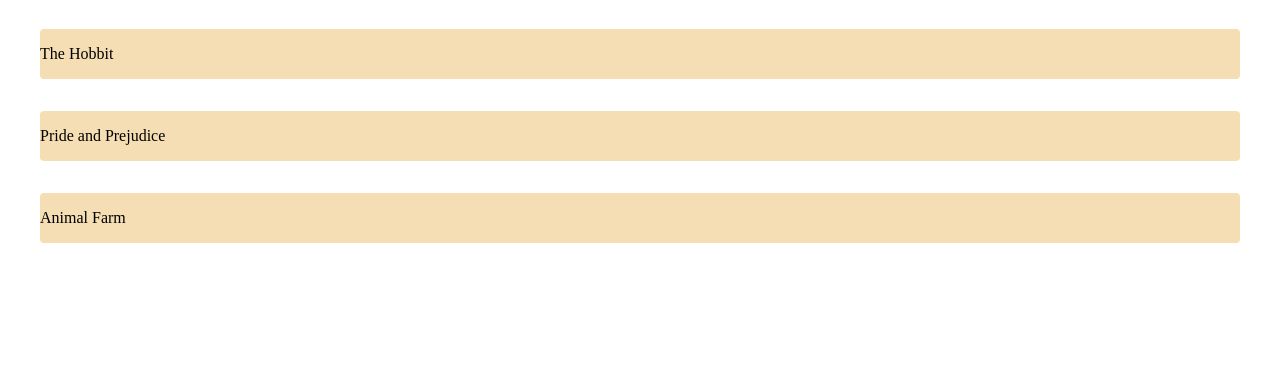
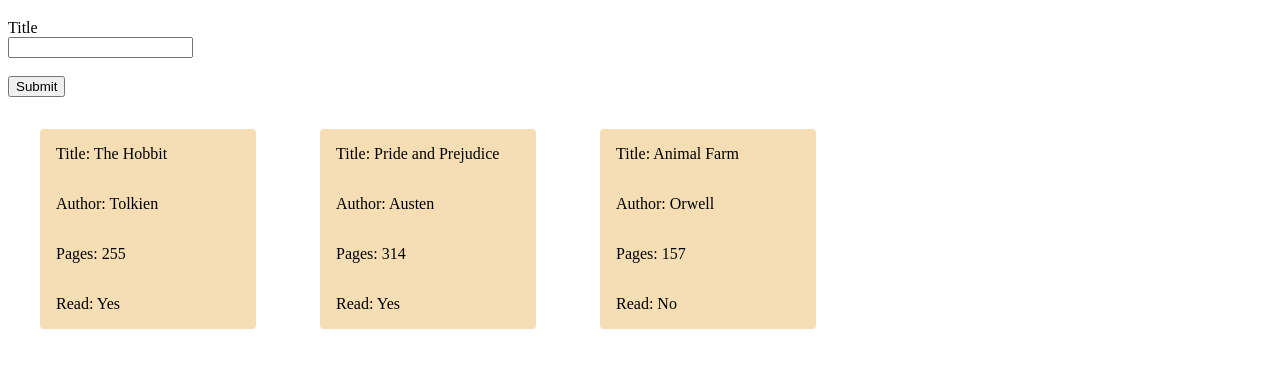
Before and after one commit to jbaldwin0/odin-library, a website: page index.html in a window 1280 px wide. Shown: the part 61-428 px from the top of the page. Drawn offline with Linux system fonts and the light colour scheme.

Commit message:
Create function to add book titles from form

```diff
--- a/index.html
+++ b/index.html
@@ -10,6 +10,11 @@
 </head>
 <body>
     <h1>My Library</h1>
+    <form action="" onsubmit="return false;">
+        <label for="title">Title</label><br>
+        <input type="text" id="title" value=""><br><br>
+        <input type="submit" id="submit" value="Submit">
+      </form>
     <div id="shelf">
 
     </div>
--- a/script.js
+++ b/script.js
@@ -1,5 +1,5 @@
 const myLibrary = [];
-var shelf = document.getElementById("shelf");
+const shelf = document.getElementById("shelf");
 
 function Book(title, author, pages, read) {
     this.title = title;
@@ -14,10 +14,12 @@ function addBookToLibrary(book) {
 
 function iterateThroughBooks(library) {
     for (let i = 0; i < library.length; i++) {
-        console.log(library[i]);
         const book = `
         <div class="books">
-            <p>${library[i].title}</p>
+            <p>Title: ${library[i].title}</p>
+            <p>Author: ${library[i].author}</p>
+            <p>Pages: ${library[i].pages}</p>
+            <p>Read: ${library[i].read}</p>
         </div>
         `;
         shelf.insertAdjacentHTML("beforeend", book);
@@ -25,8 +27,18 @@ function iterateThroughBooks(library) {
     }
 }
 
-// document.body.innerHTML = markup;
-// library[i].title;
+const submit = document.getElementById("submit");
+
+submit.addEventListener("click", () =>{
+    const title = document.getElementById("title").value;
+    const book = `
+    <div class="books">
+        <p>Title: ${title}</p>
+    </div>
+    `;
+    shelf.insertAdjacentHTML("afterbegin", book);
+});
+
 const hobbit = new Book("The Hobbit", "Tolkien", "255", "Yes");
 const pride = new Book("Pride and Prejudice", "Austen", "314", "Yes");
 const animal = new Book("Animal Farm", "Orwell", "157", "No");
--- a/style.css
+++ b/style.css
@@ -3,5 +3,13 @@
     background-color: wheat;
     border-radius: 4px;
     display: flex;
+    flex-direction: column;
     margin: 2em;
+    padding-left: 1em;
+    width: min(15em, 200px);
 }
+
+#shelf {
+    display: flex;
+    flex-wrap: wrap;
+}
```
Also changed, not shown: .eslintrc.json.
